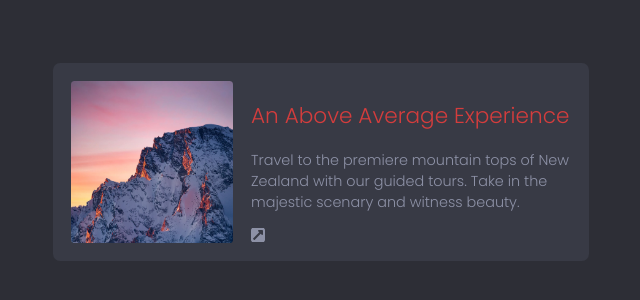
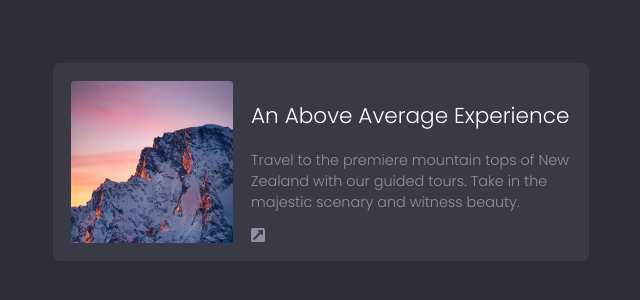
Before and after one commit to oryanhach/simple-card, a plain HTML site: page index.html in a window 1280 px wide. Shown: the part 238-538 px from the top of the page, without its empty margins (319-959 px from the left). Drawn offline with Linux system fonts and the light colour scheme.

Commit message:
revert title color

```diff
--- a/index.css
+++ b/index.css
@@ -26,7 +26,7 @@ a {
 }
 
 p.title {
-	color: rgb(212, 61, 61);
+	color: white;
 	font-size: 1.2rem;
 	line-height: 119.7%;
 }
```
